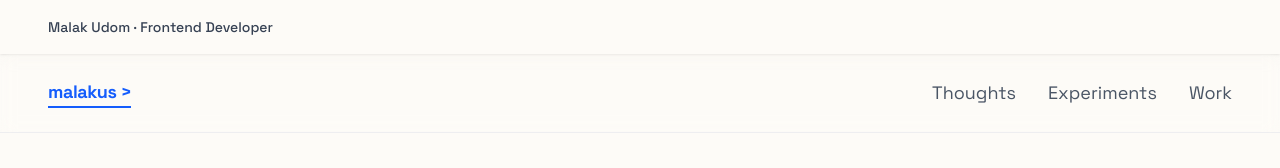
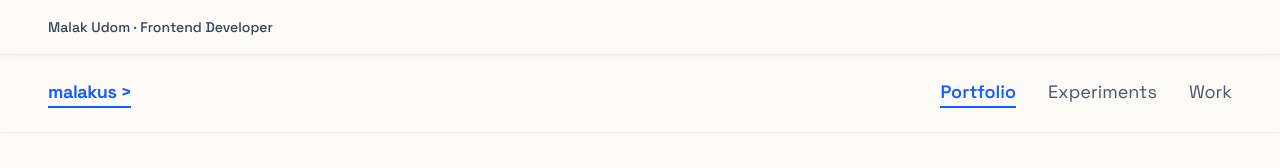
Before and after one commit to malakus4/portfolio-react, a React (Vite) app: page / in a window 1280 px wide. Shown: the top 168 px of the page. Built offline with nearby package versions, Linux system fonts and the light colour scheme.

Commit message:
feat: rename 'Thoughts' to 'Portfolio' and update Home route

```diff
--- a/src/App.jsx
+++ b/src/App.jsx
@@ -2,7 +2,6 @@
 import { Route, Routes } from 'react-router-dom'
 import MainLayout from './layouts/MainLayout.jsx'
 import Home from './pages/Home.jsx'
-import Thoughts from './pages/Thoughts.jsx'
 import Experiments from './pages/Experiments.jsx'
 import Work from './pages/Work.jsx'
 import WorkDetail from './pages/WorkDetail.jsx'
@@ -21,8 +20,9 @@ function App() {
 
           <Route path='/'  element={ <Home/> }/>
 
-          {/* route for Thoughts page */}
-          <Route path='/thoughts'   element={ <Thoughts/> }/>
+          {/* route for Portfolio page
+            same as Home page
+          */}
 
 
           {/* route for Experiments page */}
--- a/src/components/sections/Nav.jsx
+++ b/src/components/sections/Nav.jsx
@@ -26,8 +26,8 @@ function Nav() {
 
         {/* Navigation Links */}
         <ul className="flex gap-3 sm:gap-5 lg:gap-8">
-          <NavLink to="/thoughts" end className={linkClass}>
-            Thoughts
+          <NavLink to="/" end className={linkClass}>
+            Portfolio
           </NavLink>
 
           <NavLink to="/experiments" className={linkClass}>
--- a/src/pages/Home.jsx
+++ b/src/pages/Home.jsx
@@ -1,6 +1,4 @@
-import React from 'react';
-import ThoughtSection from '../components/sections/ThoughtSection.jsx';
-import Experiment from '../components/sections/ExperimentPreview.jsx';
+
 import Hero from '../components/sections/Hero.jsx';
 import Skills from '../components/sections/Skills.jsx';
 import FeaturedWork from '../components/sections/FeaturedWork.jsx';
--- a/src/pages/Thoughts.jsx
+++ /dev/null
@@ -1,35 +0,0 @@
-
-
-function Thoughts() {
-  const breadcrumbSchema = {
-    "@context": "https://schema.org",
-    "@type": "BreadcrumbList",
-    "itemListElement": [
-      {
-        "@type": "ListItem",
-        "position": 1,
-        "name": "Home",
-        "item": "https://malakus-portfolio.vercel.app/"
-      },
-      {
-        "@type": "ListItem",
-        "position": 2,
-        "name": "Thoughts",
-        "item": "https://malakus-portfolio.vercel.app/thoughts"
-      }
-    ]
-  };
-
-  return (
-    <>
-      <script type="application/ld+json">
-        {JSON.stringify(breadcrumbSchema)}
-      </script>
-
-       <div className='container-page py-4'>This is Thoughts page</div>
-
-    </>
-  );
-}
-
-export default Thoughts;
```
